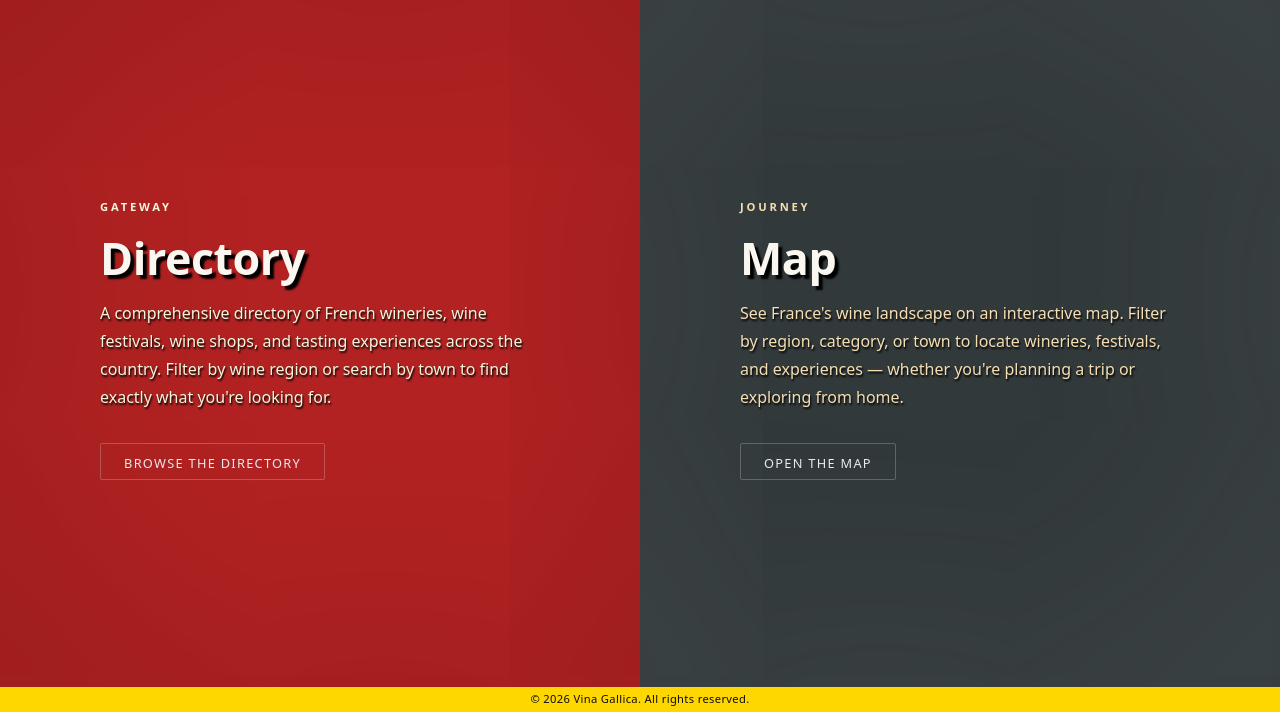
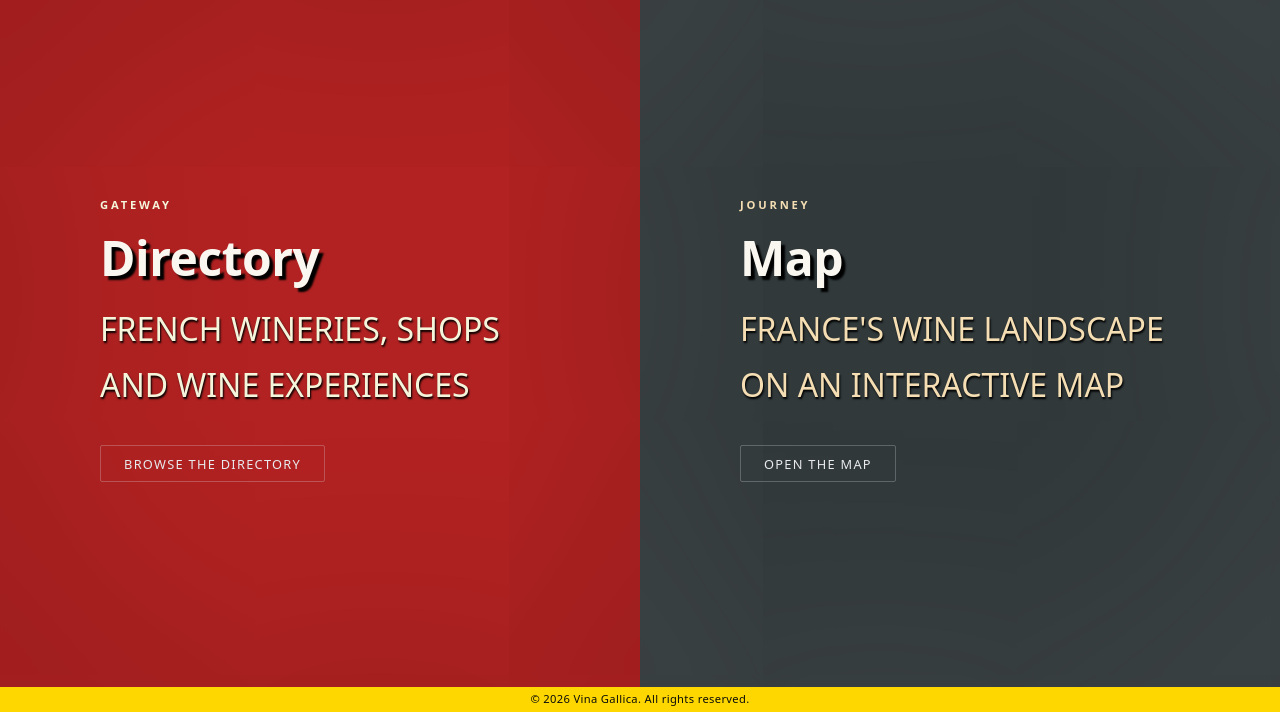
Before and after one commit to dersaei/vina-gallica, an Astro site: page / in a window 1280 px wide. Shown: the part 88-800 px from the top of the page. Built offline with nearby package versions, Linux system fonts and the light colour scheme; Astro itself is replaced by a stand-in of ours.

Commit message:
zmiana opisu w hero oraz fontu

```diff
--- a/astro.config.mjs
+++ b/astro.config.mjs
@@ -38,9 +38,9 @@ export default defineConfig({
     },
     {
       provider: fontProviders.adobe({ id: ADOBE_FONTS_ID }),
-      name: "New Zen",
+      name: "Futura 100 Latin Ext",
       cssVariable: "--font-hero",
-      weights: [300, 400, 500],
+      weights: [400],
       styles: ["normal"],
       fallbacks: ["sans-serif"],
     },
--- a/src/pages/index.astro
+++ b/src/pages/index.astro
@@ -8,12 +8,9 @@ import Layout from "../layouts/Layout.astro";
       <div class="hero-content">
         <span class="hero-label">Gateway</span>
         <h2>Directory</h2>
-        <p>
-          A comprehensive directory of French wineries, wine festivals,
-          wine shops, and tasting experiences across the country.
-          Filter by wine region or search by town to find exactly
-          what you're looking for.
-        </p>
+        <h3>
+          French wineries, shops and wine experiences
+        </h3>
         <a href="/directory" class="hero-cta">Browse the Directory</a>
       </div>
     </div>
@@ -22,12 +19,9 @@ import Layout from "../layouts/Layout.astro";
       <div class="hero-content">
         <span class="hero-label">Journey</span>
         <h2>Map</h2>
-        <p>
-          See France's wine landscape on an interactive map.
-          Filter by region, category, or town to locate wineries,
-          festivals, and experiences — whether you're planning
-          a trip or exploring from home.
-        </p>
+        <h3>
+          France's wine landscape on an interactive map
+        </h3>
         <a href="/map" class="hero-cta">Open the Map</a>
       </div>
     </div>
@@ -90,7 +84,7 @@ import Layout from "../layouts/Layout.astro";
 
   /* Headings — light on dark backgrounds */
   h2 {
-    font-size: clamp(2rem, 3.5vw, 2.8rem);
+    font-size: 3rem;
     font-weight: 700;
     line-height: 1.15;
     margin-bottom: var(--space-md);
@@ -103,19 +97,20 @@ text-shadow: 4px 4px 2px black;
 
 
   /* Body text */
-  p {
-    font-weight: 500;
-    font-size: 1rem;
+  h3 {
+    font-weight: 400;
+    font-size: 2rem;
+    text-transform: uppercase;
     line-height: 1.75;
     margin-bottom: var(--space-lg);
     font-family: var(--font-hero);
     text-shadow: 1px 2px 2px black;
   }
 
-  .hero-directory span, .hero-directory p {
+  .hero-directory span, .hero-directory h3 {
     color: beige;
   }
-  .hero-map span, .hero-map p {
+  .hero-map span, .hero-map h3 {
     color: #f5deb3;
   }
 
@@ -158,7 +153,5 @@ text-shadow: 4px 4px 2px black;
       min-height: 50vh;
       padding: var(--space-xl) var(--space-lg);
     }
-
-
   }
 </style>
--- a/src/styles/global.css
+++ b/src/styles/global.css
@@ -23,6 +23,6 @@ body {
   background-color: var(--color-sand);
 }
 
-h1, h2, h3, h4, h5, h6 {
+h2 {
   font-family: var(--font-heading);
 }
```
